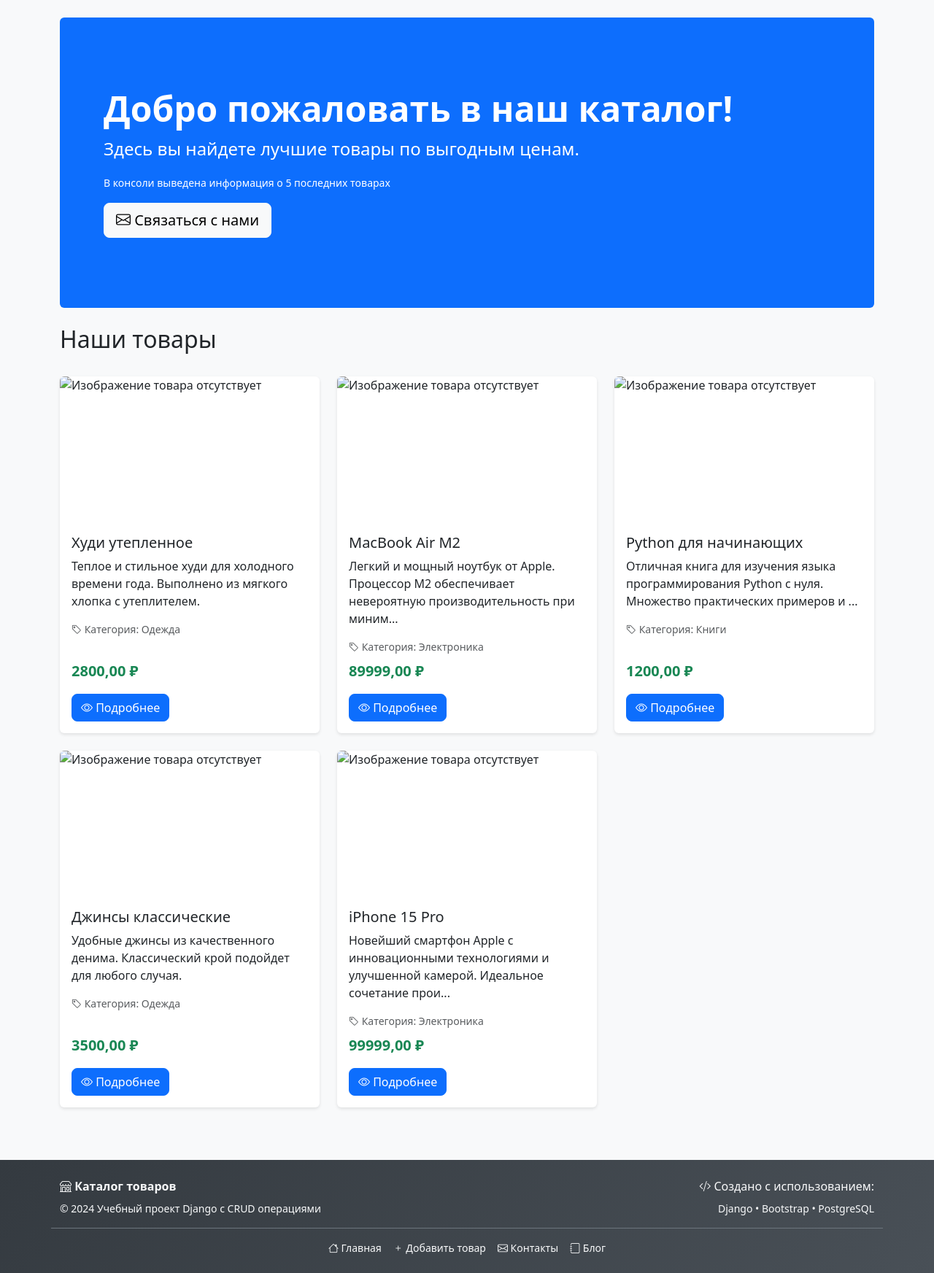
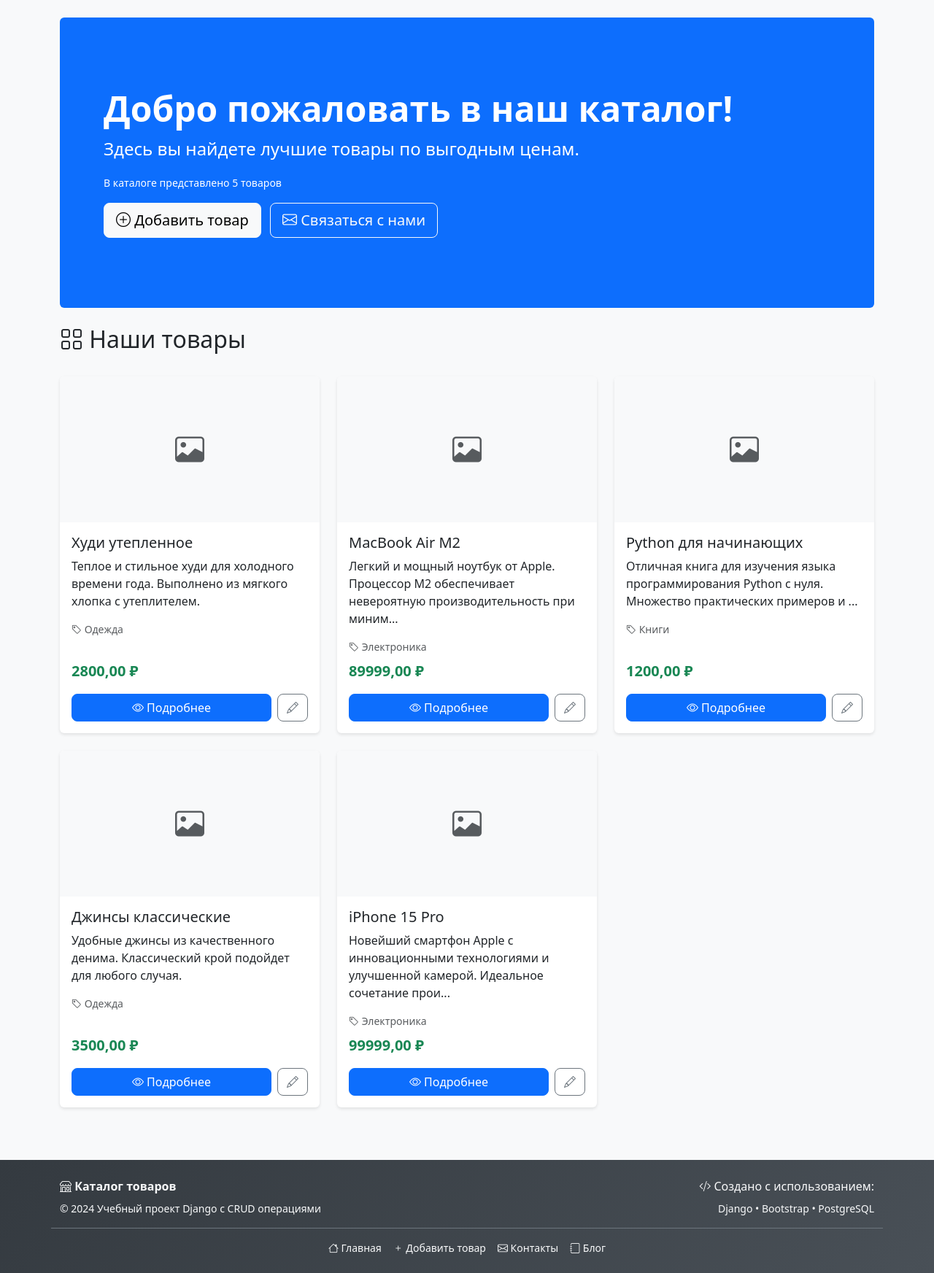
Before and after one commit to ch3rk4/DjangoShop, a Django app: page / in a window 1280 px wide. Shown: the part 56-1801 px from the top of the page at 73% size. Run offline with Django 5.2, Linux system fonts and the light colour scheme; data comes from the database, SQL or seed files in the repository; parts of the project's set-up code (start-up, migrations or seed data) failed here and were passed over; some libraries are stand-ins or nearby versions.

Commit message:
refresh home

```diff
--- a/catalog/templates/catalog/home.html
+++ b/catalog/templates/catalog/home.html
@@ -1,5 +1,4 @@
 <!-- Наследуем от базового шаблона -->
-<!-- extends говорит Django использовать base.html как основу -->
 {% extends 'catalog/base.html' %}
 
 <!-- Переопределяем заголовок страницы -->
@@ -8,7 +7,6 @@
 <!-- Основной контент страницы -->
 {% block content %}
     <!-- Hero секция - привлекающий внимание баннер -->
-    <!-- jumbotron - это большой заметный блок для важной информации -->
     <div class="jumbotron bg-primary text-white rounded p-5 mb-4">
         <div class="container-fluid py-5">
             <h1 class="display-5 fw-bold">Добро пожаловать в наш каталог!</h1>
@@ -17,23 +15,48 @@
             <!-- Показываем информацию о количестве товаров если они есть -->
             {% if latest_products_count > 0 %}
                 <p class="mb-0">
-                    <small>В консоли выведена информация о {{ latest_products_count }} последних товарах</small>
+                    <small>В каталоге представлено {{ total_products }} товаров</small>
                 </p>
             {% endif %}
 
             <!-- Призыв к действию -->
-            <a class="btn btn-light btn-lg mt-3" href="{% url 'catalog:contacts' %}" role="button">
+            <div class="mt-3">
+                <a class="btn btn-light btn-lg me-2" href="{% url 'catalog:product_create' %}" role="button">
+                    <i class="bi bi-plus-circle"></i> Добавить товар
+                </a>
+                <a class="btn btn-outline-light btn-lg" href="{% url 'catalog:contacts' %}" role="button">
                     <i class="bi bi-envelope"></i> Связаться с нами
                 </a>
             </div>
         </div>
+    </div>
+
+    <!-- Поиск и фильтры -->
+    {% if search_query %}
+        <div class="alert alert-info">
+            <i class="bi bi-search"></i>
+            Результаты поиска по запросу: <strong>"{{ search_query }}"</strong>
+            (найдено {{ search_results_count }} товаров)
+            <a href="{% url 'catalog:home' %}" class="btn btn-sm btn-outline-info ms-2">
+                <i class="bi bi-x"></i> Очистить поиск
+            </a>
+        </div>
+    {% endif %}
 
     <!-- Секция товаров -->
     <div class="row">
         <div class="col-12">
             <!-- Заголовок с информацией о пагинации -->
             <div class="d-flex justify-content-between align-items-center mb-4">
-                <h2>Наши товары</h2>
+                <h2>
+                    <i class="bi bi-grid"></i>
+                    {% if search_query %}
+                        Результаты поиска
+                    {% else %}
+                        Наши товары
+                    {% endif %}
+                </h2>
+
                 <!-- Показываем информацию о текущей странице -->
                 {% if products.has_other_pages %}
                     <small class="text-muted">
@@ -46,26 +69,21 @@
             <!-- Проверяем, есть ли товары для отображения -->
             {% if products %}
                 <!-- Сетка товаров -->
-                <!-- row создает горизонтальную группу колонок -->
                 <div class="row">
                     <!-- Цикл по всем товарам на текущей странице -->
                     {% for product in products %}
-                        <!-- Каждый товар занимает 1/3 ширины на средних экранах -->
-                        <!-- col-md-4 означает 4 колонки из 12 (12/4 = 3 товара в ряд) -->
-                        <div class="col-md-4 mb-4">
+                        <div class="col-lg-4 col-md-6 mb-4">
                             <!-- Карточка товара с эффектом hover -->
                             <div class="card product-card h-100">
                                 <!-- Изображение товара -->
                                 {% if product.image %}
-                                    <!-- Если у товара есть изображение, показываем его -->
                                     <img src="{{ product.image.url }}"
                                          class="card-img-top product-image"
                                          alt="{{ product.name }}">
                                 {% else %}
-                                    <!-- Заглушка для товаров без изображения -->
-                                    <img src="https://via.placeholder.com/300x200/e9ecef/6c757d?text=Нет+изображения"
-                                         class="card-img-top product-image"
-                                         alt="Изображение товара отсутствует">
+                                    <div class="card-img-top product-image bg-light d-flex align-items-center justify-content-center">
+                                        <i class="bi bi-image fs-1 text-muted"></i>
+                                    </div>
                                 {% endif %}
 
                                 <!-- Содержимое карточки -->
@@ -73,17 +91,16 @@
                                     <!-- Название товара -->
                                     <h5 class="card-title">{{ product.name }}</h5>
 
-                                    <!-- Сокращенное описание (до 100 символов) -->
+                                    <!-- Сокращенное описание -->
                                     <p class="card-text">{{ product.get_short_description }}</p>
 
                                     <!-- Категория товара -->
                                     <p class="text-muted small mb-2">
                                         <i class="bi bi-tag"></i>
-                                        Категория: {{ product.category.name }}
+                                        {{ product.category.name }}
                                     </p>
 
                                     <!-- Нижняя часть карточки (цена и кнопки) -->
-                                    <!-- mt-auto прижимает этот блок к низу карточки -->
                                     <div class="mt-auto">
                                         <!-- Цена товара -->
                                         <p class="card-text">
@@ -92,12 +109,17 @@
                                             </strong>
                                         </p>
 
-                                        <!-- Кнопка перехода к детальной странице -->
-                                        <!-- ВАЖНО: теперь ведет на реальную страницу товара -->
+                                        <!-- Кнопки действий -->
+                                        <div class="d-flex gap-2">
                                             <a href="{% url 'catalog:product_detail' product.pk %}"
-                                           class="btn btn-primary">
+                                               class="btn btn-primary flex-grow-1">
                                                 <i class="bi bi-eye"></i> Подробнее
                                             </a>
+                                            <a href="{% url 'catalog:product_update' product.pk %}"
+                                               class="btn btn-outline-secondary">
+                                                <i class="bi bi-pencil"></i>
+                                            </a>
+                                        </div>
                                     </div>
                                 </div>
                             </div>
@@ -106,20 +128,19 @@
                 </div>
 
                 <!-- Пагинация - навигация по страницам -->
-                <!-- Показываем только если есть больше одной страницы -->
                 {% if products.has_other_pages %}
                     <nav aria-label="Навигация по страницам товаров" class="mt-4">
                         <ul class="pagination justify-content-center">
-                            <!-- Кнопка "Предыдущая страница" -->
+                            <!-- Кнопка "Первая страница" -->
                             {% if products.has_previous %}
                                 <li class="page-item">
-                                    <a class="page-link" href="?page=1" aria-label="Первая страница">
+                                    <a class="page-link" href="?page=1{% if search_query %}&search={{ search_query }}{% endif %}" aria-label="Первая страница">
                                         <i class="bi bi-chevron-double-left"></i>
                                     </a>
                                 </li>
                                 <li class="page-item">
                                     <a class="page-link"
-                                       href="?page={{ products.previous_page_number }}"
+                                       href="?page={{ products.previous_page_number }}{% if search_query %}&search={{ search_query }}{% endif %}"
                                        aria-label="Предыдущая страница">
                                         <i class="bi bi-chevron-left"></i>
                                     </a>
@@ -134,17 +155,14 @@
                             {% endif %}
 
                             <!-- Номера страниц -->
-                            <!-- Показываем текущую страницу и несколько соседних -->
                             {% for page_num in products.paginator.page_range %}
                                 {% if page_num == products.number %}
-                                    <!-- Текущая страница (выделена) -->
                                     <li class="page-item active" aria-current="page">
                                         <span class="page-link">{{ page_num }}</span>
                                     </li>
                                 {% else %}
-                                    <!-- Ссылки на другие страницы -->
                                     <li class="page-item">
-                                        <a class="page-link" href="?page={{ page_num }}">{{ page_num }}</a>
+                                        <a class="page-link" href="?page={{ page_num }}{% if search_query %}&search={{ search_query }}{% endif %}">{{ page_num }}</a>
                                     </li>
                                 {% endif %}
                             {% endfor %}
@@ -153,14 +171,14 @@
                             {% if products.has_next %}
                                 <li class="page-item">
                                     <a class="page-link"
-                                       href="?page={{ products.next_page_number }}"
+                                       href="?page={{ products.next_page_number }}{% if search_query %}&search={{ search_query }}{% endif %}"
                                        aria-label="Следующая страница">
                                         <i class="bi bi-chevron-right"></i>
                                     </a>
                                 </li>
                                 <li class="page-item">
                                     <a class="page-link"
-                                       href="?page={{ products.paginator.num_pages }}"
+                                       href="?page={{ products.paginator.num_pages }}{% if search_query %}&search={{ search_query }}{% endif %}"
                                        aria-label="Последняя страница">
                                         <i class="bi bi-chevron-double-right"></i>
                                     </a>
@@ -179,16 +197,35 @@
 
             {% else %}
                 <!-- Сообщение если товаров нет -->
-                <div class="alert alert-info text-center" role="alert">
-                    <h4 class="alert-heading">
-                        <i class="bi bi-info-circle"></i> Каталог пуст
-                    </h4>
-                    <p>В настоящее время товары отсутствуют. Загрузите тестовые данные командой:</p>
+                <div class="text-center py-5">
+                    <div class="mb-4">
+                        <i class="bi bi-inbox display-1 text-muted"></i>
+                    </div>
+
+                    {% if search_query %}
+                        <h3>Ничего не найдено</h3>
+                        <p class="lead">По запросу "{{ search_query }}" товары не найдены</p>
+                        <div class="mt-3">
+                            <a href="{% url 'catalog:home' %}" class="btn btn-primary">
+                                <i class="bi bi-arrow-left"></i> Вернуться к каталогу
+                            </a>
+                            <a href="{% url 'catalog:product_create' %}" class="btn btn-success">
+                                <i class="bi bi-plus"></i> Добавить товар
+                            </a>
+                        </div>
+                    {% else %}
+                        <h3>Каталог пуст</h3>
+                        <p class="lead">В настоящее время товары отсутствуют</p>
+                        <div class="mt-3">
+                            <a href="{% url 'catalog:product_create' %}" class="btn btn-primary btn-lg">
+                                <i class="bi bi-plus-circle"></i> Добавить первый товар
+                            </a>
+                        </div>
+                        <div class="mt-4">
+                            <p class="text-muted">Или загрузите тестовые данные командой:</p>
                             <code>python manage.py load_test_data</code>
-                    <hr>
-                    <p class="mb-0">
-                        Или <a href="{% url 'catalog:add_product' %}" class="alert-link">добавьте товар вручную</a>
-                    </p>
+                        </div>
+                    {% endif %}
                 </div>
             {% endif %}
         </div>
```
Lines whose indentation alone changed are shown as unchanged.
